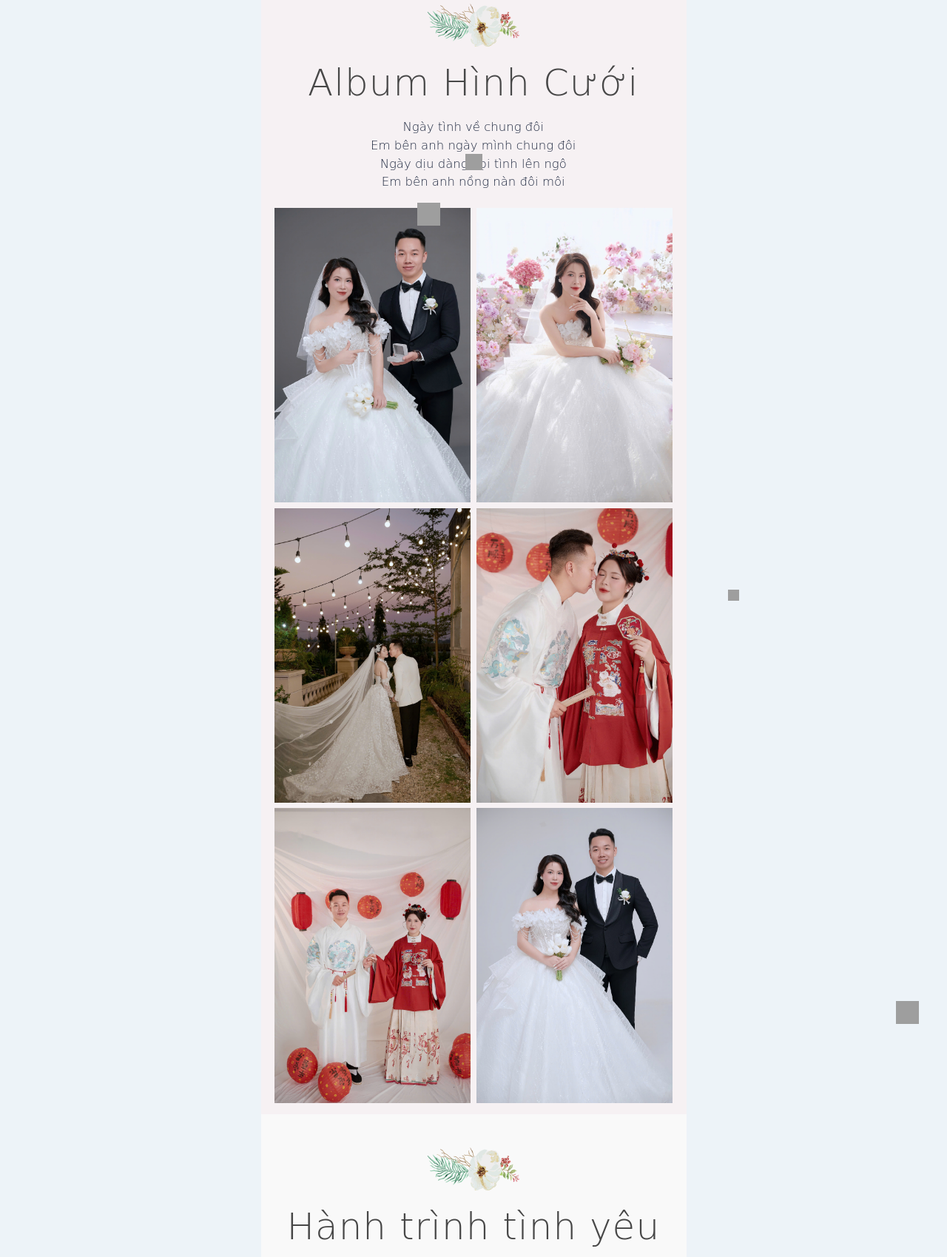
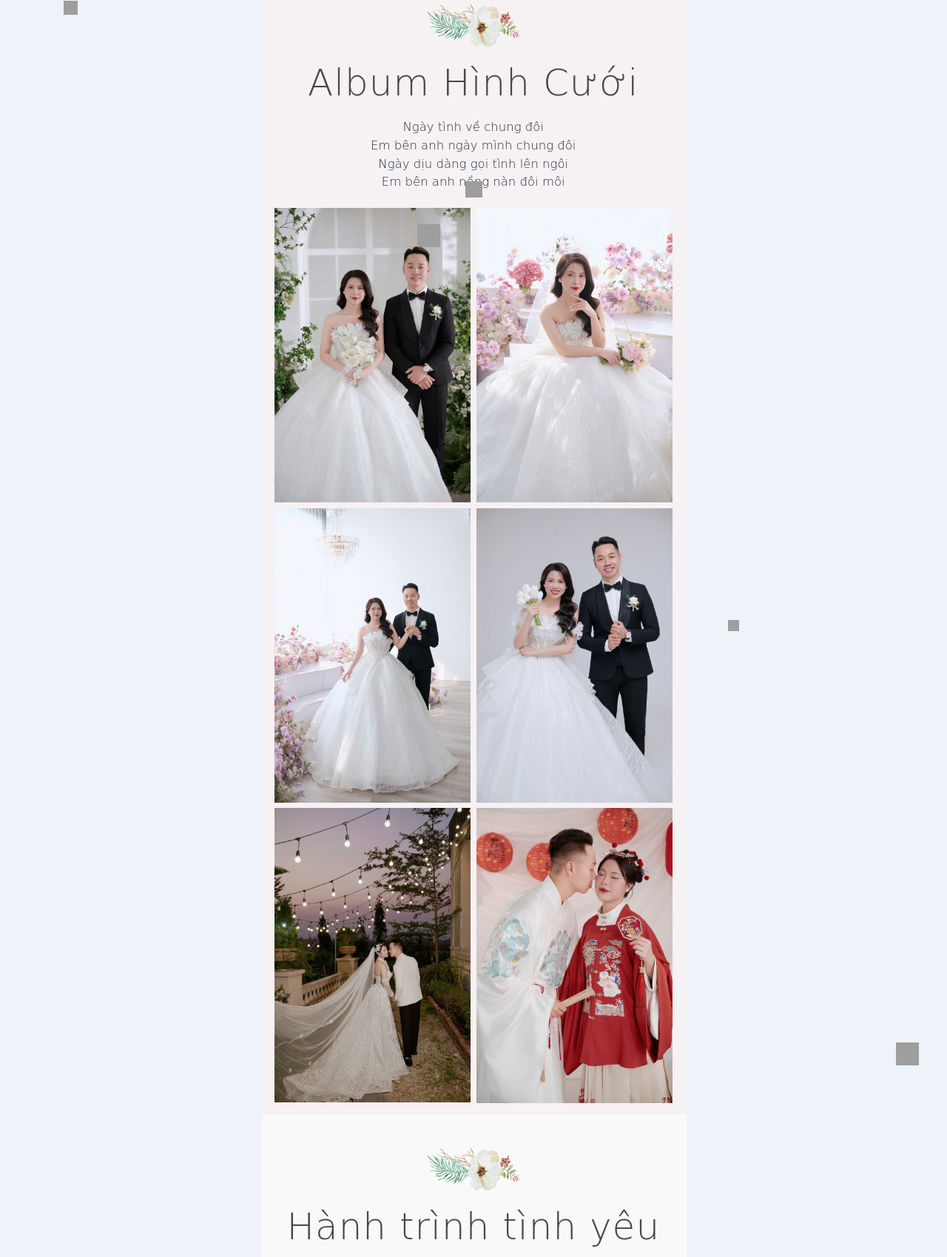
Before and after one commit to HieuNT4/wedding-1, a plain HTML site: page index.html in a window 1280 px wide. Shown: the part 1712-3411 px from the top of the page at 74% size. Drawn offline with Linux system fonts and the light colour scheme; grey boxes are pictures that could not be loaded; a script that the page names is missing; a web font is replaced by a local one.

Commit message:
fix: change image

```diff
--- a/index.html
+++ b/index.html
@@ -25,6 +25,10 @@
     <link rel="stylesheet" href="templates/template135/css/libs.css" />
     <link rel="stylesheet" href="templates/template135/css/style.css" />
     <link href="common/calendar.css?v=20241021" rel="stylesheet">
+    <meta
+    property="og:image"
+    content="https://hieunt4.github.io/wedding-1/images/album-3.jpg"
+  />
 </head>
 <script type="text/javascript">
     var photoGalleries = [];
@@ -161,26 +165,26 @@
                 </h2>
                 <h3 class="section-sub-title mb-4 text-center" data-aos="zoom-in-up">
                     Ngày tình về chung đôi<br/>
-                    Em bên anh ngày mình chung đôi <br/>Ngày dịu dàng gọi tình lên ngô<br/>Em bên anh nồng nàn đôi môi
+                    Em bên anh ngày mình chung đôi <br/>Ngày dịu dàng gọi tình lên ngôi<br/>Em bên anh nồng nàn đôi môi
                 </h3>
                 <div class="row gx-2" id="photoGalleryContainer">
                     <div class="col-6 gallery-item section-sub-title mb-2 btn-see-more-gallery" data-aos="fade-right"
-                        data-index="0"> <img src="./images/album-2.jpg" />
+                        data-index="0"> <img src="./images/img-1.jpg" />
                     </div>
                     <div class="col-6 gallery-item section-sub-title mb-2 btn-see-more-gallery" data-aos="fade-right"
-                        data-index="0"> <img src="./images/album-8.jpg" />
+                        data-index="0"> <img src="./images/img-2.jpg" />
                     </div>
                     <div class="col-6 gallery-item section-sub-title mb-2 btn-see-more-gallery" data-aos="fade-right"
-                        data-index="0"> <img src="./images/album-4.jpg" />
+                        data-index="0"> <img src="./images/img-3.jpg" />
                     </div>
                     <div class="col-6 gallery-item section-sub-title mb-2 btn-see-more-gallery" data-aos="fade-right"
-                        data-index="0"> <img src="./images/album-5.jpg" />
+                        data-index="0"> <img src="./images/img-4.jpg" />
                     </div>
                     <div class="col-6 gallery-item section-sub-title mb-2 btn-see-more-gallery" data-aos="fade-right"
-                        data-index="0"> <img src="./images/album-6.jpg" />
+                        data-index="0"> <img src="./images/img-5.jpg" />
                     </div>
                     <div class="col-6 gallery-item section-sub-title mb-2 btn-see-more-gallery" data-aos="fade-right"
-                        data-index="0"> <img src="./images/album-3.jpg" />
+                        data-index="0"> <img width="100%" src="./images/album-4.jpg" />
                     </div>
                 </div>
             </div>
@@ -202,7 +206,7 @@
                                     <span style="font-size: 30px; font-family: 'Bonheur Royale', cursive;" class="date">Xuân - Gặp gỡ</span>
                                     <h3 class="title"></h3>
                                     <div class="img-holder">
-                                        <img src="./images/album-3.jpg"
+                                        <img src="./images/1.jpg"
                                             alt="" />
                                     </div>
                                 </div>
@@ -211,7 +215,7 @@
                                 <div class="info">
                                     <span style="font-size: 30px; font-family: 'Bonheur Royale', cursive;" class="date">Hạ - Hẹn hò</span>
                                     <div class="img-holder">
-                                        <img src="./images/album-5.jpg"
+                                        <img src="./images/img-ha.jpg"
                                             alt="" />
                                     </div>
                                 </div>
@@ -221,7 +225,7 @@
                                     <span style="font-size: 30px; font-family: 'Bonheur Royale', cursive;" class="date">Thu - Ăn hỏi</span>
                                     <h3 class="title"></h3>
                                     <div class="img-holder">
-                                        <img src="./images/album-4.jpg"
+                                        <img src="./images/img-thu.jpg"
                                             alt="" />
                                     </div>
                                 </div>
@@ -230,7 +234,7 @@
                                 <div class="info">
                                     <span style="font-size: 30px; font-family: 'Bonheur Royale', cursive;" class="date">Đông - Cưới Em</span>
                                     <div class="img-holder">
-                                        <img src="./images/album-2.jpg"
+                                        <img src="./images/img-dong.jpg"
                                             alt="" />
                                     </div>
                                 </div>
@@ -241,7 +245,7 @@
             </div>
         </section>
         <section class="event-section section-bg-affect p-4" id="event" style="background: url(./images/album-5.jpg) !important;    background-repeat: no-repeat !important;
-        background-position: center !important;
+
         background-size: cover !important;">
             <h2 data-aos="fade-up" class="text-center mt-3">
                 Lễ Cưới
@@ -254,7 +258,7 @@
                     <h3>LỄ VU QUY NHÀ GÁI</h3>
                     <div class="mb-5" style="background: #C89D9C;width: 120px; height: 2px;"></div>
                     <div class="image-wrap">
-                        <img style="border-radius: 5px;" width="100%" height="100%" src="https://cdn.biihappy.com/ziiweb/website/6534fa3d902714525f0e7559/bb8311270391574da09b057278a12d6f.jpeg" alt="">
+                        <img style="border-radius: 5px;" width="100%" height="100%"  src="./images/nha-gai.jpg"  alt="">
                     </div>
                     <p><strong>08:00 AM 02/11/2024</strong></p>
                     <p >Thôn Văn Xá, Ngô Quyền, Thanh Miện, Hải Dương</p>
@@ -274,7 +278,7 @@
                     <h3>LỄ VU QUY NHÀ TRAI</h3>
                     <div class="mb-2" style="background: #C89D9C;width: 120px; height: 2px;"></div>
                     <div class="image-wrap">
-                        <img style="border-radius: 5px;" width="100%" height="100%" src="https://cdn.biihappy.com/ziiweb/website/6534fa3d902714525f0e7559/754fc33f4d58c38ea51d9ff96dd29936.jpeg" alt="">
+                        <img style="border-radius: 5px;" width="100%" height="100%" src="./images/nha-trai.jpg" alt="">
                     </div>
                     <p><strong>08:00 AM 02/11/2024</strong></p>
                     <p >Thôn Phạm Lý, Ngô Quyền, Thanh Miện, Hải Dương</p>
@@ -353,7 +357,7 @@
                         </div>
                         <div data-aos="fade-up" class="couple-img mb-5">
                             <img
-                                src="./images/album-2.jpg">
+                                src="./images/img-end.jpg">
                         </div>
                         <div data-aos="fade-up" class="section-title invitation-couple text-center my-5 fs-4">
                             <p>*Chú Rể/<span> Trung Đức </span></p>
```
Also changed, not shown: images/img-1.jpg (added), images/img-2.jpg (added), images/img-3.jpg (added), images/img-4.jpg (added), images/img-5.jpg (added), images/img-6.jpg (added), images/img-dong.jpg (added), images/img-end.jpg (added), images/img-ha.jpg (added), images/img-thu.jpg (added), images/nha-gai.jpg (added), images/nha-trai.jpg (added), 2 other files.
